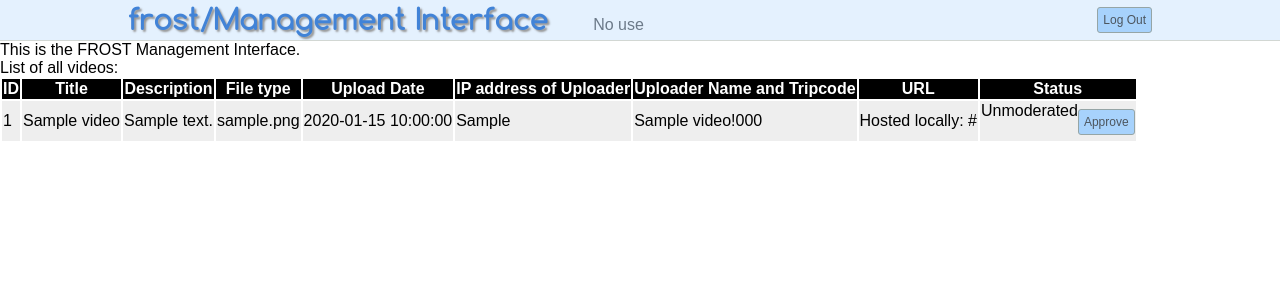
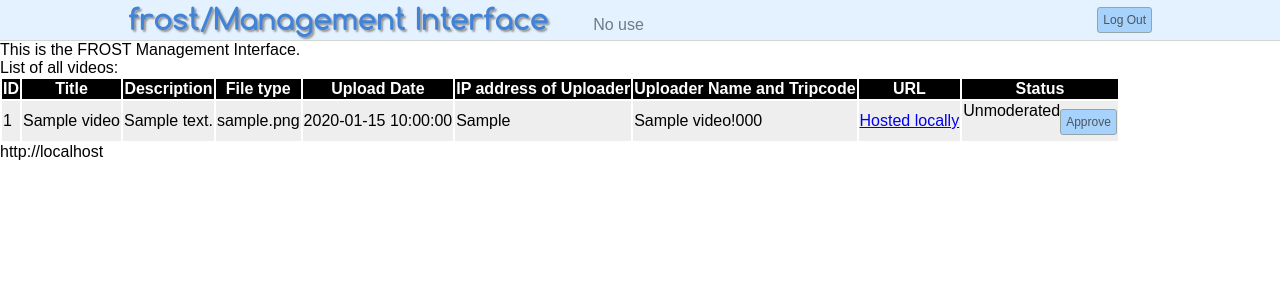
Before and after one commit to deltabeard/FROST, a PHP site: page /management/index.php in a window 1280 px wide. Shown: the top 300 px of the page. Run offline with PHP 8.4, Linux system fonts and the light colour scheme; tables that the repository leaves empty hold one stand-in row (values such as "Sample post").

Commit message:
Improve management interface: * URL now has links to the video

```diff
--- a/public_html/dbconnect.php
+++ b/public_html/dbconnect.php
@@ -9,3 +9,8 @@
             die('Cannot connect to database: ' . $e -> getMessage());
         }
     }
+	function getwd() {
+		// Return the location of this directory
+		return (str_replace($_SERVER["DOCUMENT_ROOT"],'', str_replace('\\','/',__DIR__ ) ));
+	}
+?>
--- a/public_html/management/index.php
+++ b/public_html/management/index.php
@@ -24,6 +24,9 @@
 	);
 
 	$results = $query->execute();
+
+	// Get working directory
+	$cwd = ("http://" . $_SERVER['HTTP_HOST'] . getwd() . "/")
   ?>
 
   <table>
@@ -49,9 +52,9 @@
 		<td><?php echo ($row['uploader_name'] . "!" . $row['tripcode']); ?></td>
 		<td><?php
 			if ( $row['host_code'] == 1 ) {
-				echo ("Hosted locally: " . $row['url']);
+				echo ("<a href='" . $cwd . $row['url'] . "'>Hosted locally</a>");
 			} elseif ( $row['host_code'] == 2 ) {
-				echo ("<a href='http://a.pomf.se/" . $row['url'] . "'>http://a.pomf.se/" . $row['url'] . "</a>");
+				echo ("<a href='http://a.pomf.se/" . $row['url'] . "'>Hosted on pomf.se</a>");
 			} else {
 				echo ("Hosted elsewhere: " . $row['url']);
 			}
@@ -74,5 +77,13 @@
 	<?php endwhile; ?>
   </table>
 
+
+<?php
+
+echo ("http://" . $_SERVER['HTTP_HOST'] . getwd());
+
+?>
+
+
 </body>
 </html>
```
